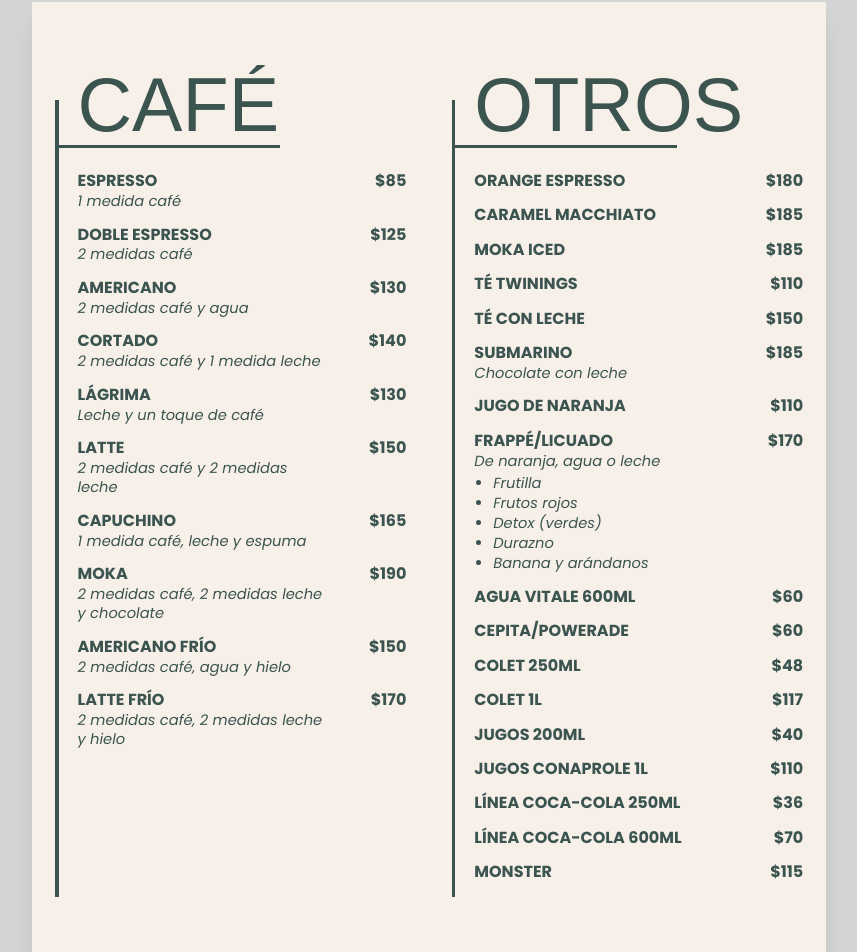
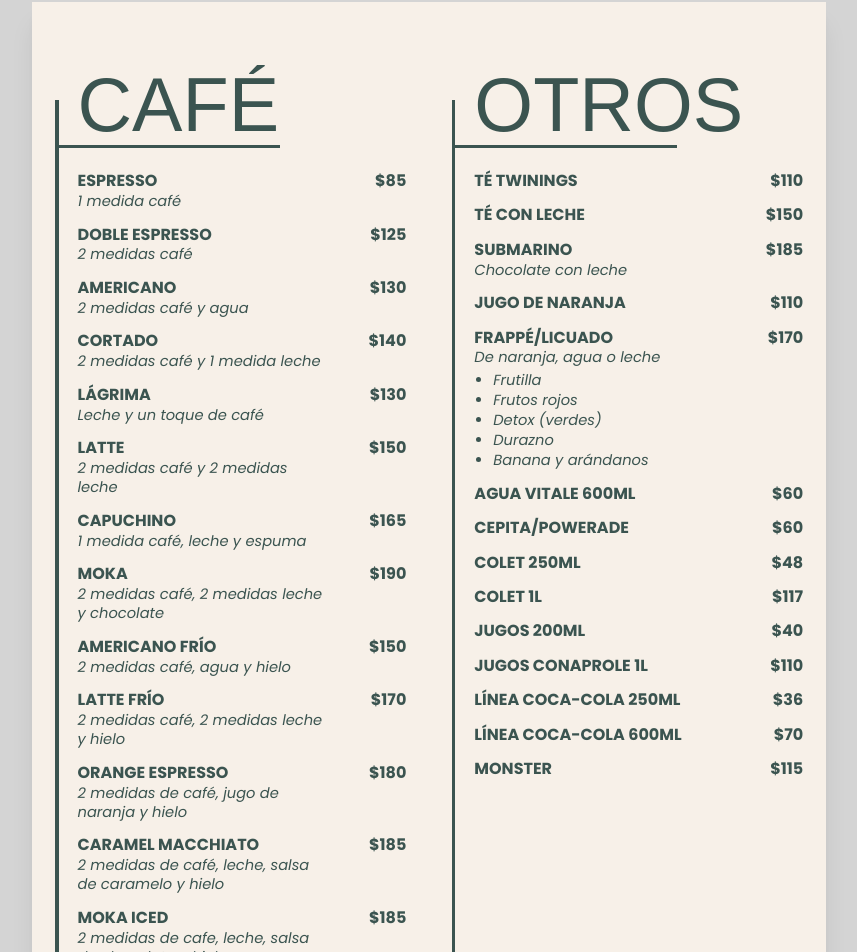
Before and after one commit to Niroyo1/teresa-designs, a React (Vite) app: page / in a window 1280 px wide. Shown: the part 140-1092 px from the top of the page, without its empty margins (211-1068 px from the left). Built offline with nearby package versions, Linux system fonts and the light colour scheme; a web font is replaced by a local one.

Commit message:
nuevas bebidas

```diff
--- a/src/data/bebidas.ts
+++ b/src/data/bebidas.ts
@@ -19,14 +19,14 @@ export const bebidas: MenuPage = {
         { name: 'Moka', price: 190, description: '2 medidas café, 2 medidas leche y chocolate' },
         { name: 'Americano Frío', price: 150, description: '2 medidas café, agua y hielo' },
         { name: 'Latte Frío', price: 170, description: '2 medidas café, 2 medidas leche y hielo' },
+        { name: 'Orange espresso', price: 180, description: '2 medidas de café, jugo de naranja y hielo' },
+        { name: 'Caramel macchiato', price: 185, description: '2 medidas de café, leche, salsa de caramelo y hielo' },
+        { name: 'Moka iced', price: 185, description: '2 medidas de cafe, leche, salsa de chocolate y hielo' },
       ],
     },
     {
       title: 'Otros',
       items: [
-        { name: 'Orange espresso', price: 180 },
-        { name: 'Caramel macchiato', price: 185 },
-        { name: 'Moka iced', price: 185 },
         { name: 'Té Twinings', price: 110 },
         { name: 'Té con leche', price: 150 },
         { name: 'Submarino', price: 185, description: 'Chocolate con leche' },
--- a/src/data/comidas.ts
+++ b/src/data/comidas.ts
@@ -66,6 +66,7 @@ export const comidas: MenuPage = {
           name: 'Cookie',
           suffix: 'x1/x2',
           price: '$45/$80',
+          description: 'Consultar opciones rellenas',
           options: [
             'Vainilla c/chips de chocolate',
             'Chocolate c/chips blancas',
```
